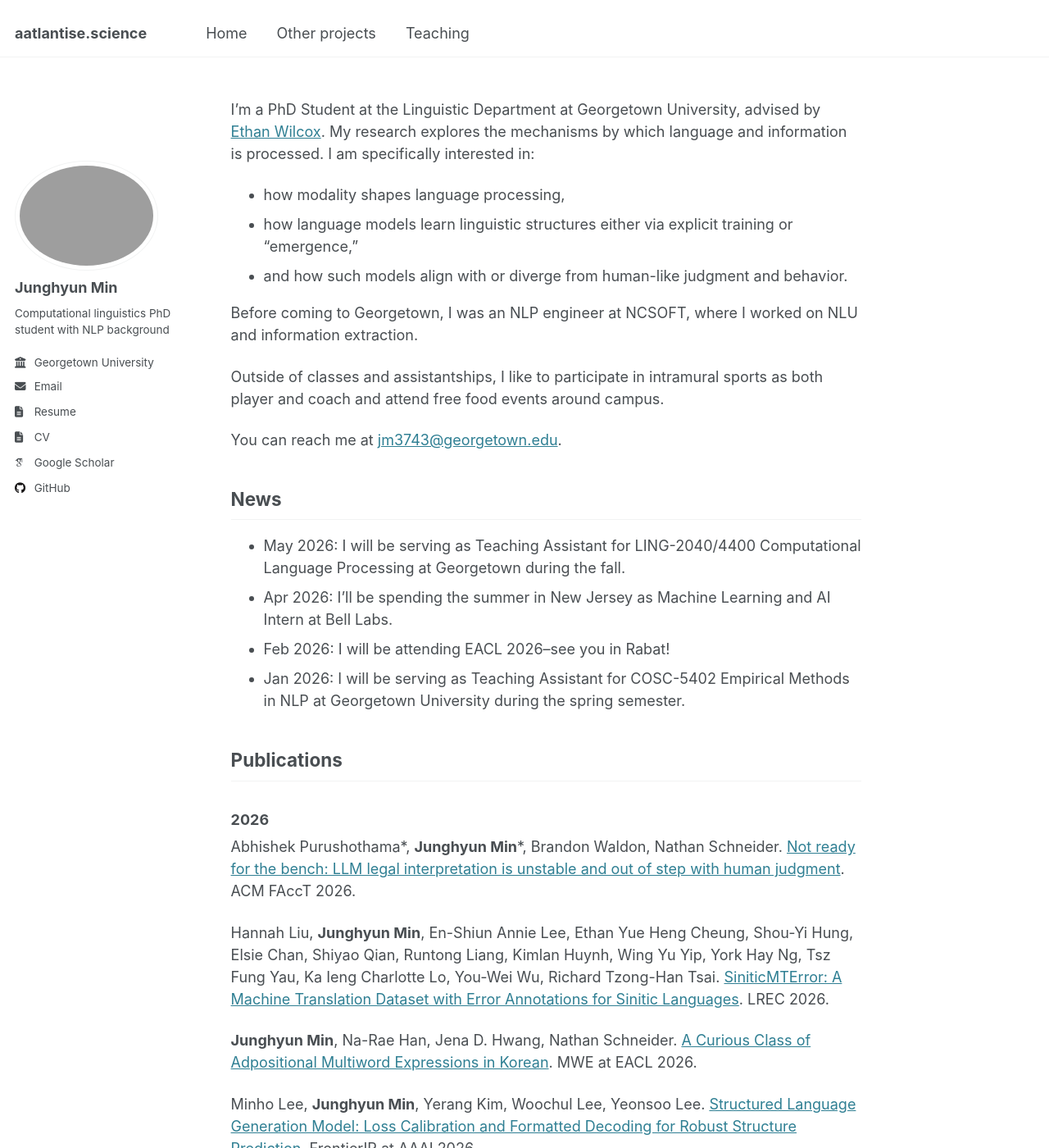
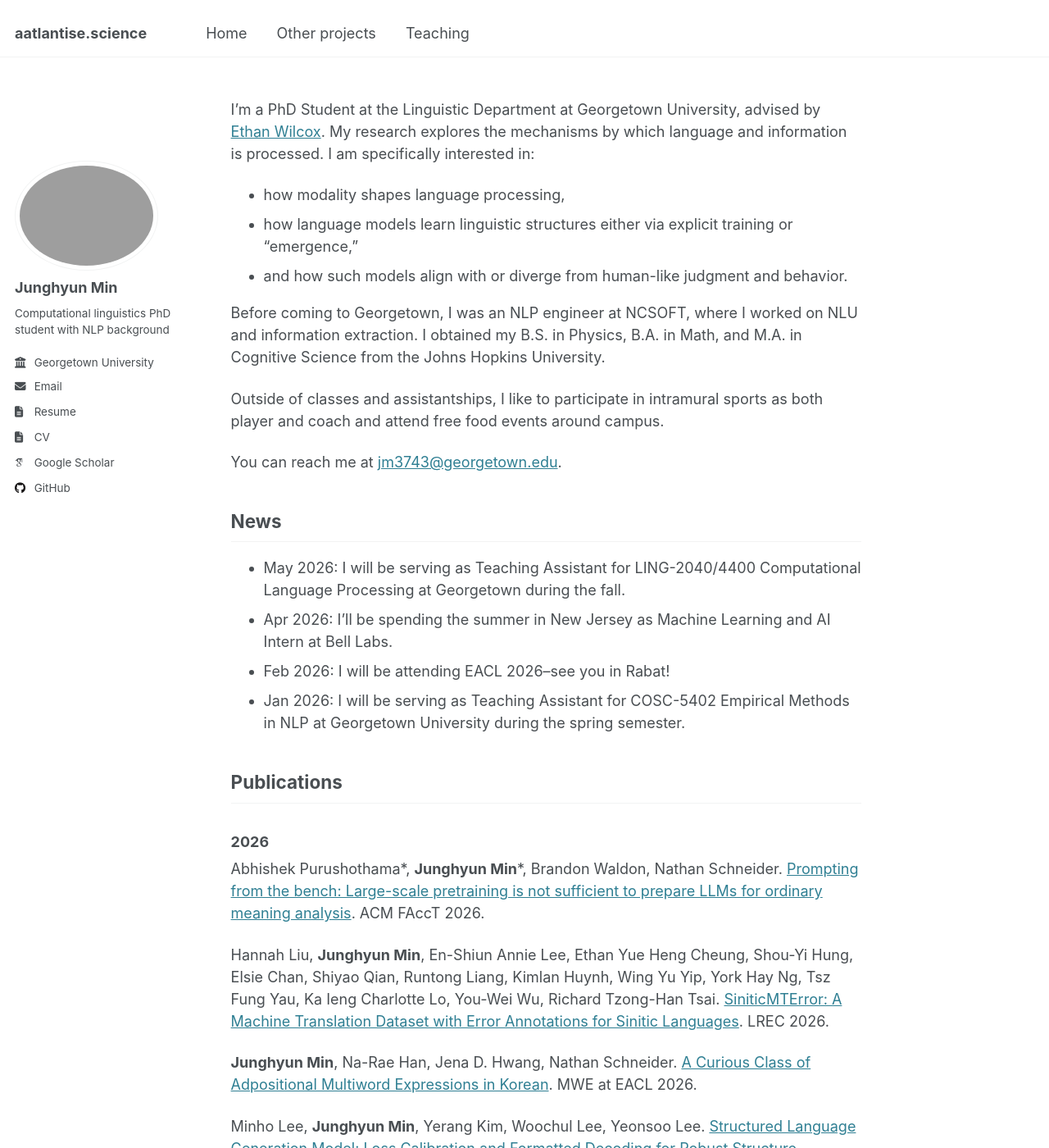
Before and after one commit to Aatlantise/aatlantise.github.io, a Jekyll site: the page built from _pages/about.md, in a window 1280 px wide and 1400 px high. Shown: the whole window at 82% size. Built offline with Jekyll 4.4.1, drawn with Linux system fonts in a browser that asks for light colours; some web fonts are replaced; some of the changed text lies outside the part shown.

Commit message:
[Chore] Summer updates & paper retitle

```diff
--- a/_pages/about.md
+++ b/_pages/about.md
@@ -15,6 +15,7 @@
 * and how such models align with or diverge from human-like judgment and behavior.
 
 Before coming to Georgetown, I was an NLP engineer at NCSOFT, where I worked on NLU and information extraction.
+I obtained my B.S. in Physics, B.A. in Math, and M.A. in Cognitive Science from the Johns Hopkins University.
 
 Outside of classes and assistantships, I like to participate in intramural sports as both player and coach and
 attend free food events around campus.
@@ -31,7 +32,7 @@
 ## Publications
 ### 2026
 Abhishek Purushothama*, **Junghyun Min**\*, Brandon Waldon, Nathan Schneider.
-[Not ready for the bench: LLM legal interpretation is unstable and out of step with human judgment](https://arxiv.org/abs/2510.25356).
+[Prompting from the bench: Large-scale pretraining is not sufficient to prepare LLMs for ordinary meaning analysis](https://arxiv.org/abs/2510.25356).
 ACM FAccT 2026.
 
 Hannah Liu, **Junghyun Min**, En-Shiun Annie Lee, Ethan Yue Heng Cheung, Shou-Yi Hung, Elsie Chan,
```
Also changed, not shown: other parts of _pages/about.md (+8 -7 lines), _pages/teaching.md (+2 -0 lines), 1 other file.
